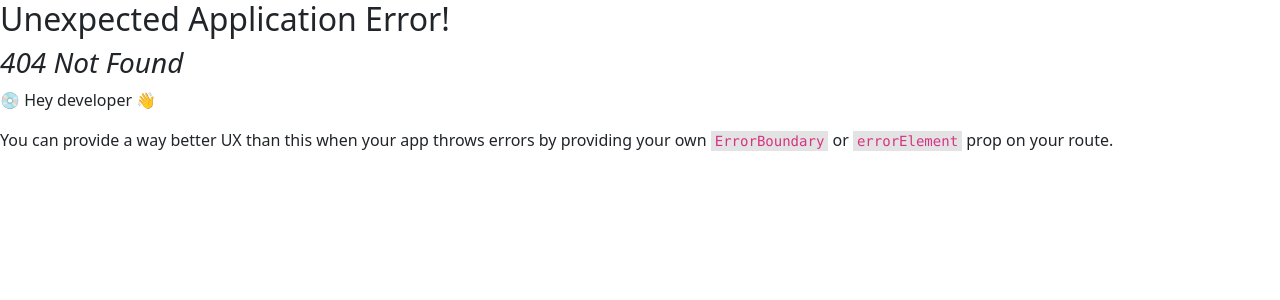
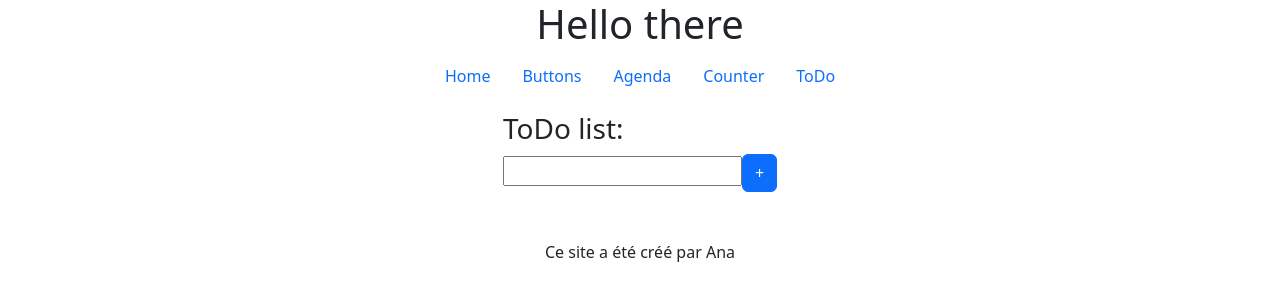
Before and after one commit to anastasiiaal/m1_ts-pwa_1-sandbox, a React (Vite) app: page /todo in a window 1280 px wide. Before the commit this address had no page. Shown: the top 300 px of the page. Built offline with nearby package versions, Linux system fonts and the light colour scheme.

Commit message:
add todo page

```diff
--- a/src/main.tsx
+++ b/src/main.tsx
@@ -1,35 +1,28 @@
 import { StrictMode } from 'react'
 import { createRoot } from 'react-dom/client'
-import { createBrowserRouter, RouterProvider } from 'react-router-dom';
+import {
+  BrowserRouter,
+  Route,
+  Routes
+} from 'react-router-dom';
 import './index.css'
 import App from './App.tsx'
 import Agenda from './screens/Agenda.tsx';
 import Counter from './screens/Counter.tsx';
 import ButtonsTest from './screens/ButtonsTest.tsx';
-
-const routerConfig = createBrowserRouter([
-  {
-    path: "/",
-    element: <App />,
-    children: [
-      {
-        path: "/agenda",
-        element: <Agenda />
-      },
-      {
-        path: "/counter",
-        element: <Counter />
-      },
-      {
-        path: "/buttons",
-        element: <ButtonsTest />
-      },
-    ]
-  }
-])
+import ToDo from './screens/ToDo.tsx';
 
 createRoot(document.getElementById('root')!).render(
   <StrictMode>
-    <RouterProvider router={routerConfig} />
+    <BrowserRouter>
+      <Routes>
+        <Route path="/" element={<App />}>
+          <Route path="/agenda" element={<Agenda />}/>
+          <Route path="/counter" element={<Counter />}/>
+          <Route path="/buttons-test" element={<ButtonsTest />}/>
+          <Route path="/todo" element={<ToDo />}/>
+        </Route>
+      </Routes>
+    </BrowserRouter>
   </StrictMode>,
 )
--- /dev/null
+++ b/src/screens/ToDo.tsx
@@ -0,0 +1,19 @@
+import { useState } from "react"
+import Button from "../components/Button"
+
+export default function ToDo () {
+    const [tasks, setTasks] = useState([])
+    function addTask() {
+
+    }
+
+    return (
+        <>
+            <h3>ToDo list:</h3>
+            <input
+                type="text"
+            />
+            <Button title="+" onPress={addTask} />
+        </>
+    )
+}
```
